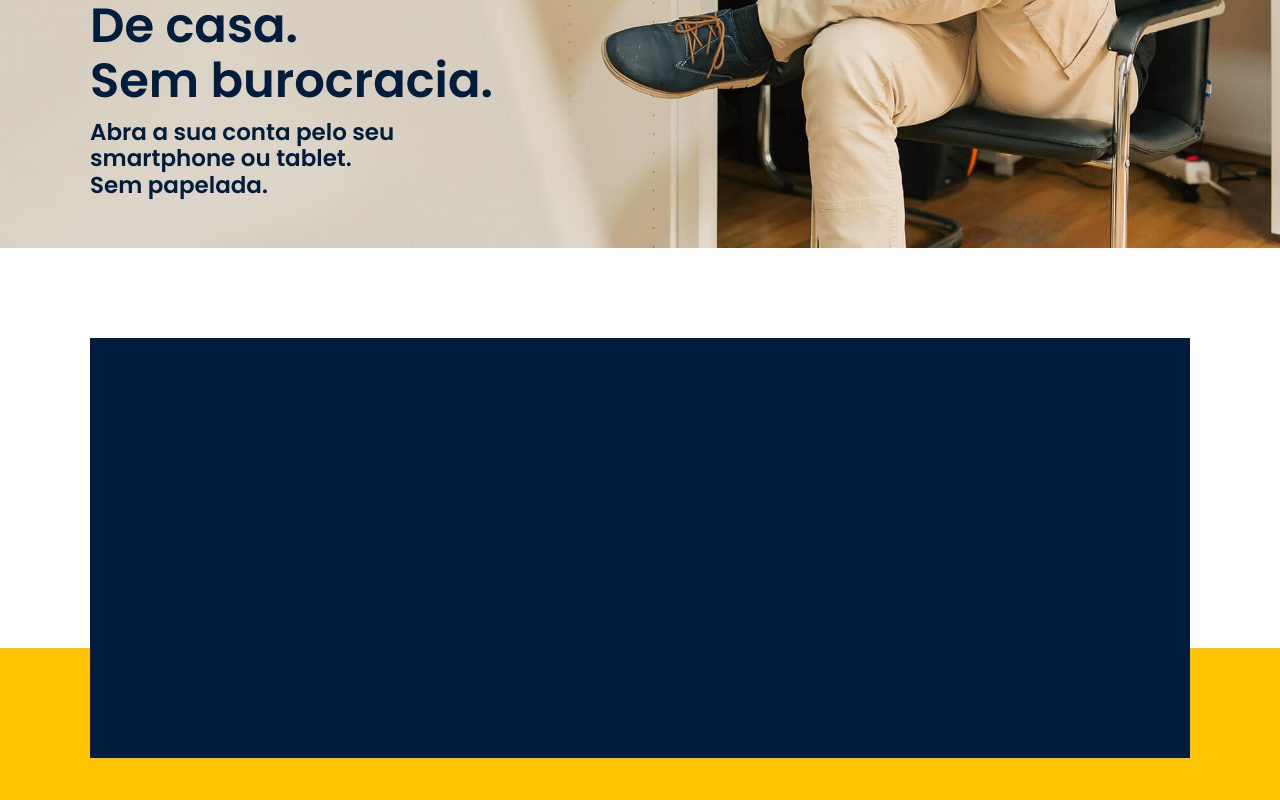
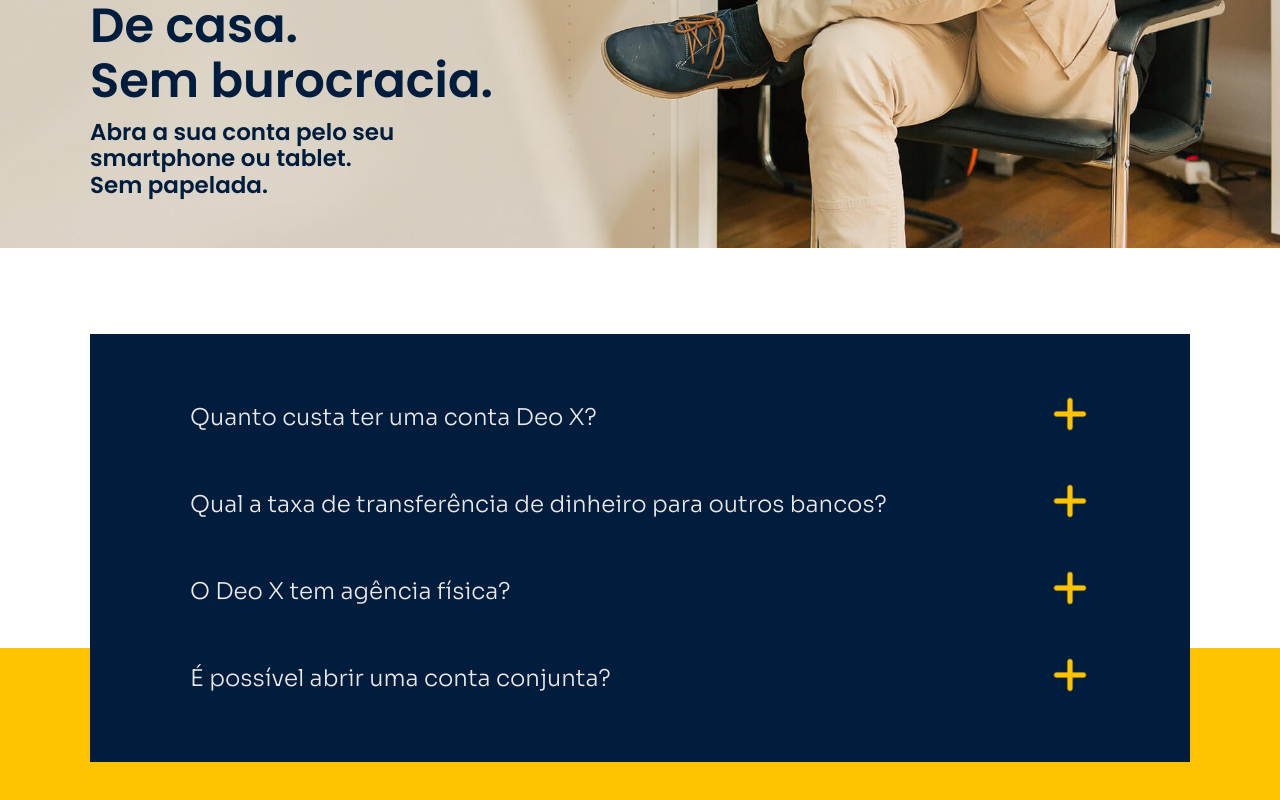
Before and after one commit to igorfurtado/DeoX, a React (Create React App) app: page / in a window 1280 px wide. Shown: the part 3735-4535 px from the top of the page. Built offline with nearby package versions, Linux system fonts and the light colour scheme.

Commit message:
Adição da box de dúvidas com efeito acordeão

```diff
--- a/src/App.css
+++ b/src/App.css
@@ -258,9 +258,7 @@
 }
 
 .doubts-box{
-  display: flex;
-  justify-content: center;
-  align-items: center;
+  display: table;
   width: 100%;
   height: 70%;
   margin: 90px;
@@ -367,13 +365,13 @@
   margin-top: 10px;
 }
 
-.btn-large:hover{
+.btn-medium{
+  width: 250px;
+  border: 2px solid #001D3D;
+}
+
+.btn-large:hover, .btn-medium:hover{
   transform: scale(1.07);
   border: 2px solid #ca8e00;
   box-shadow: 2px 3px 5px 0.5px rgb(0 0 0 / 15%);
 }
-
-.btn-medium{
-  width: 250px;
-  border: 2px solid #001D3D;
-}
--- a/src/components/ SixthSection.js
+++ b/src/components/ SixthSection.js
@@ -1,11 +1,12 @@
 import React from 'react';
+import DoubtsBox from './DoubtsList/DoubtsBox';
 
 export default function SixthSection() {
     return (
         <section className="section-module content">
             <div className="doubts-container packaging">
                 <div className="doubts-box">
-
+                    <DoubtsBox></DoubtsBox>
                 </div>
                 <div className="orange-box"></div>
             </div>
--- /dev/null
+++ b/src/components/DoubtsList/DoubtList.css
@@ -0,0 +1,77 @@
+@keyframes fadeIn {
+    0% {
+        opacity: 0.0;
+    }
+    50%{
+        opacity: 0.4;
+    }
+    75%{
+        opacity: 0.7;
+    }
+    100%{
+        opacity: 1;
+        height:50px;
+    }
+}
+
+@keyframes fadeOut {
+    50%{
+        opacity: 0;
+    }
+    100%{
+        height: 0px;
+        opacity: 0;
+        display: none;
+    }
+}
+
+ul{
+    list-style: none;
+    margin: 0;
+    padding: 0;
+}
+
+.descriptionCard{
+    display: flex;
+    flex-direction: column;
+    justify-content: center;
+    padding: 5px 10px;
+    margin: 0 60px;
+    border-radius: 0px 0px 5px 5px;
+    background-color: #FFC300;
+    color: #001D3D;
+    font-family: "Sora", sans-serif;
+    font-weight: 300;
+    font-size: 18px;
+    opacity: 0;
+    height: 0px;
+    word-wrap: break-word;
+    animation: fadeIn 0.5s forwards ease-out;
+}
+
+.fadeOut{
+    opacity: 1;
+    height: 50px;
+    animation: fadeOut 0.5s forwards ease-out;
+}
+
+.title-area{
+    width: 100%;
+    height: 100%;
+    display: flex;
+    flex-direction: row;
+    justify-content: space-between;
+    align-items: center;
+    font-family: "Sora", sans-serif;
+    font-weight: 300;
+    font-size: 23px;
+    color: #EDE8E8;
+    padding: 20px 60px;
+    color: #EDE8E8;
+    z-index: 7;
+}
+
+.plusImg{
+    width: 40px;
+    z-index: 5;
+}
--- /dev/null
+++ b/src/components/DoubtsList/DoubtsBox.js
@@ -0,0 +1,29 @@
+import React, { useState } from "react";
+import doubtsItems from "./DoubtsItems";
+import ListItems from "./List";
+import './DoubtList.css'
+
+function DoubtsBox() {
+
+    const [items, setItems] = useState([doubtsItems]);
+
+    //Função para mostrar a descrição de cada item:
+    function onShowDesc(item) {
+        let updateDesc = items[0].map(it => {
+            if (it.id === item.id) {
+                it.open = !it.open;
+            }
+            return it;
+        });
+        setItems([...items], updateDesc);
+    };
+
+    return (
+        <div style={{ width: "100%", height: "100%", display: "flex", flexDirection: "column", justifyContent: "center" }}>
+            <ListItems items={items} onShowDesc={onShowDesc} />
+        </div>
+    );
+
+};
+
+export default DoubtsBox;
--- /dev/null
+++ b/src/components/DoubtsList/DoubtsItems.js
@@ -0,0 +1,32 @@
+function random() {
+    let number = parseInt(Math.random() * 10000);
+    return number;
+};
+
+const doubtsItems = [{
+    title: "Quanto custa ter uma conta Deo X?",
+    description: "Abrir e manter uma conta na Deo X não tem custos.",
+    open: false,
+    id: random()
+},
+{
+    title: "Qual a taxa de transferência de dinheiro para outros bancos?",
+    description: "Não há custo para realização de operações de TED, DOC ou Pix.",
+    open: false,
+    id: random()
+},
+{
+    title: "O Deo X tem agência física?",
+    description: "Não. O Deo X é um banco 100% digital.",
+    open: false,
+    id: random()
+},
+{
+    title: "É possível abrir uma conta conjunta?",
+    description: "Sim, é possível abrir uma conta na modalidade conjunta.",
+    open: false,
+    id: random()
+}
+]
+
+export default doubtsItems;
--- /dev/null
+++ b/src/components/DoubtsList/EachItem.js
@@ -0,0 +1,30 @@
+import React from 'react'
+
+export default function EachItem(props) {
+
+    function showDescSelected(event) {
+        let target = event.target;
+        if (target.id === "selectedId") {
+            props.onShowDesc(props.item)
+        }
+        console.log("clicado")
+        console.log(props.item.open);
+    };
+
+    return (
+        <div>
+            <li>
+                <div onClick={showDescSelected} id="selectedId" className="title-area">
+                    {props.item.title}
+                    <div onClick={showDescSelected} id="selectedId">
+                        <img className="plusImg" alt="Plus icon - Deo X" src="../../assets/plus.png" onClick={showDescSelected} id="selectedId"></img>
+                    </div>
+                </div>
+                <div className={props.item.open ? "descriptionCard" : "descriptionCard fadeOut"}>
+                    <p>{props.item.description}</p>
+                </div>
+            </li>
+
+        </div>
+    );
+};
--- /dev/null
+++ b/src/components/DoubtsList/List.js
@@ -0,0 +1,11 @@
+import React from 'react';
+import EachItem from "./EachItem";
+
+function ListItems(props) {
+
+    return (<ul>
+        {props.items[0].map(item => <EachItem key={item.id} item={item} onShowDesc={props.onShowDesc}></EachItem>)}
+    </ul>);
+};
+
+export default ListItems;
```
Also changed, not shown: public/assets/plus.png (added), src/assets/plus.png (added).
